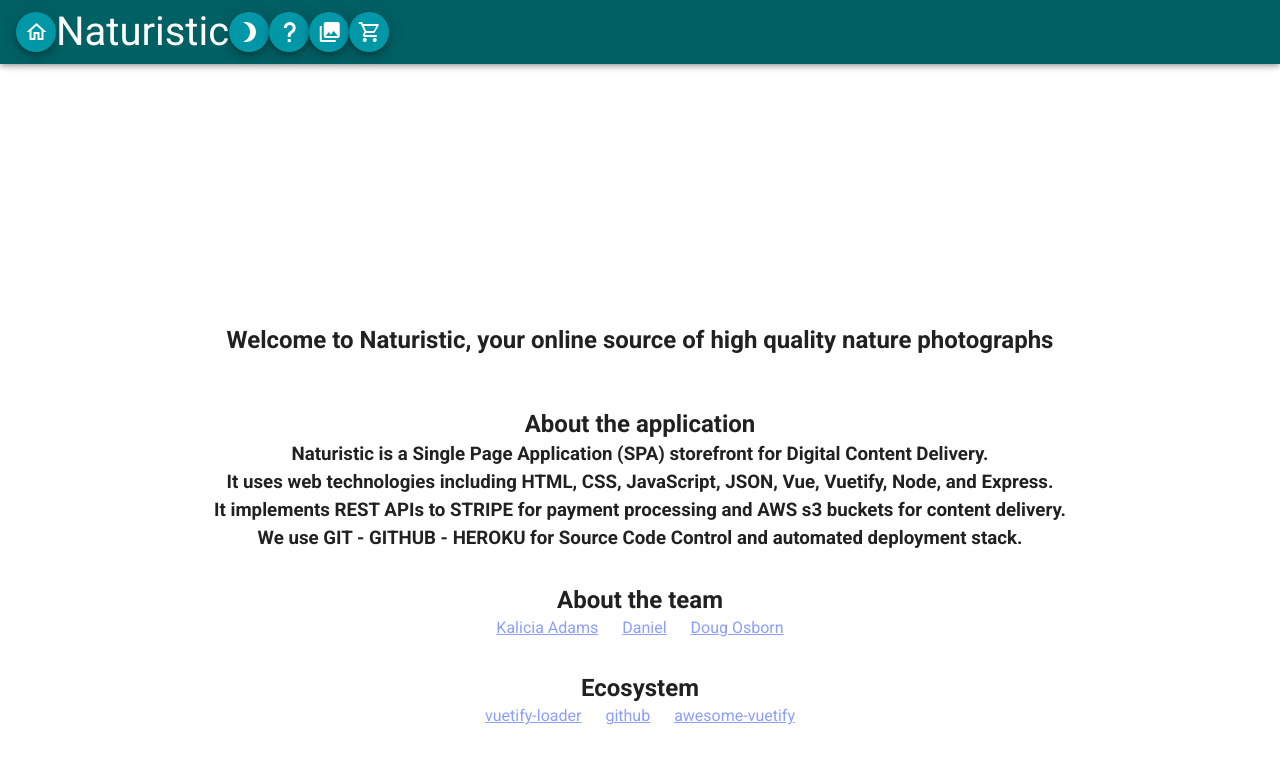
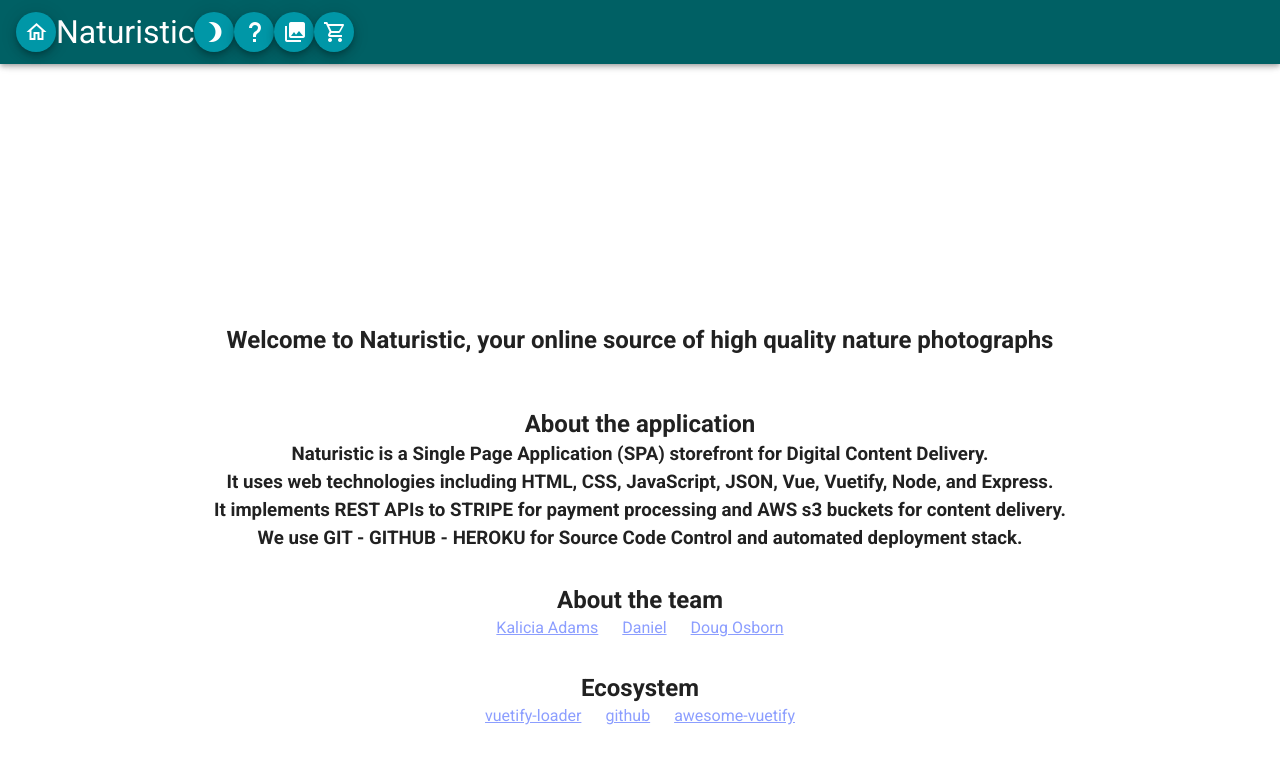
Before and after one commit to Naturistic/vuebase, a Vue app: page / in a window 1280 px wide. Shown: the top 764 px of the page. Built offline with nearby package versions, Linux system fonts and the light colour scheme.

Commit message:
not SO huge

```diff
--- a/src/App.vue
+++ b/src/App.vue
@@ -120,6 +120,6 @@
 
 <style>
 .v-toolbar__title {
-  font-size: 2.5rem !important;
+  font-size: 2.0rem !important;
 }
 </style>
```
